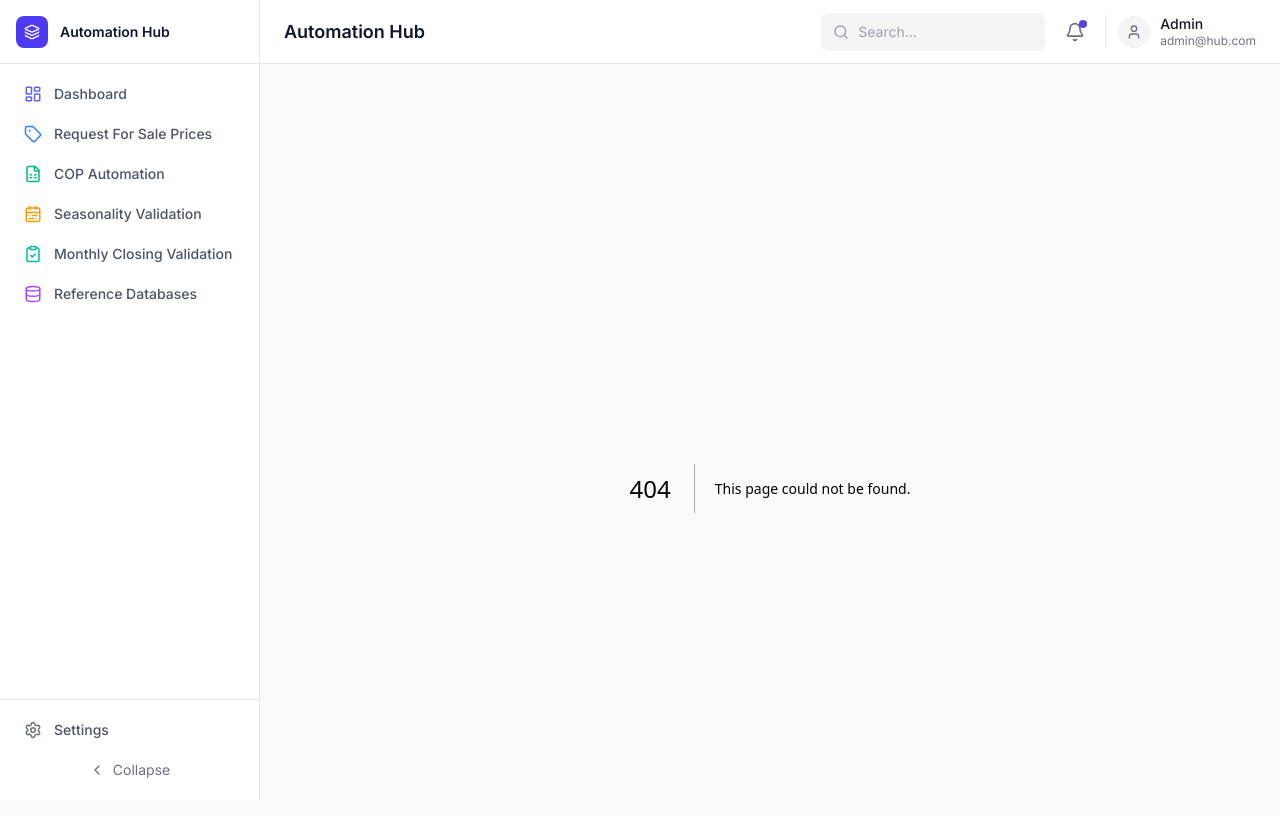
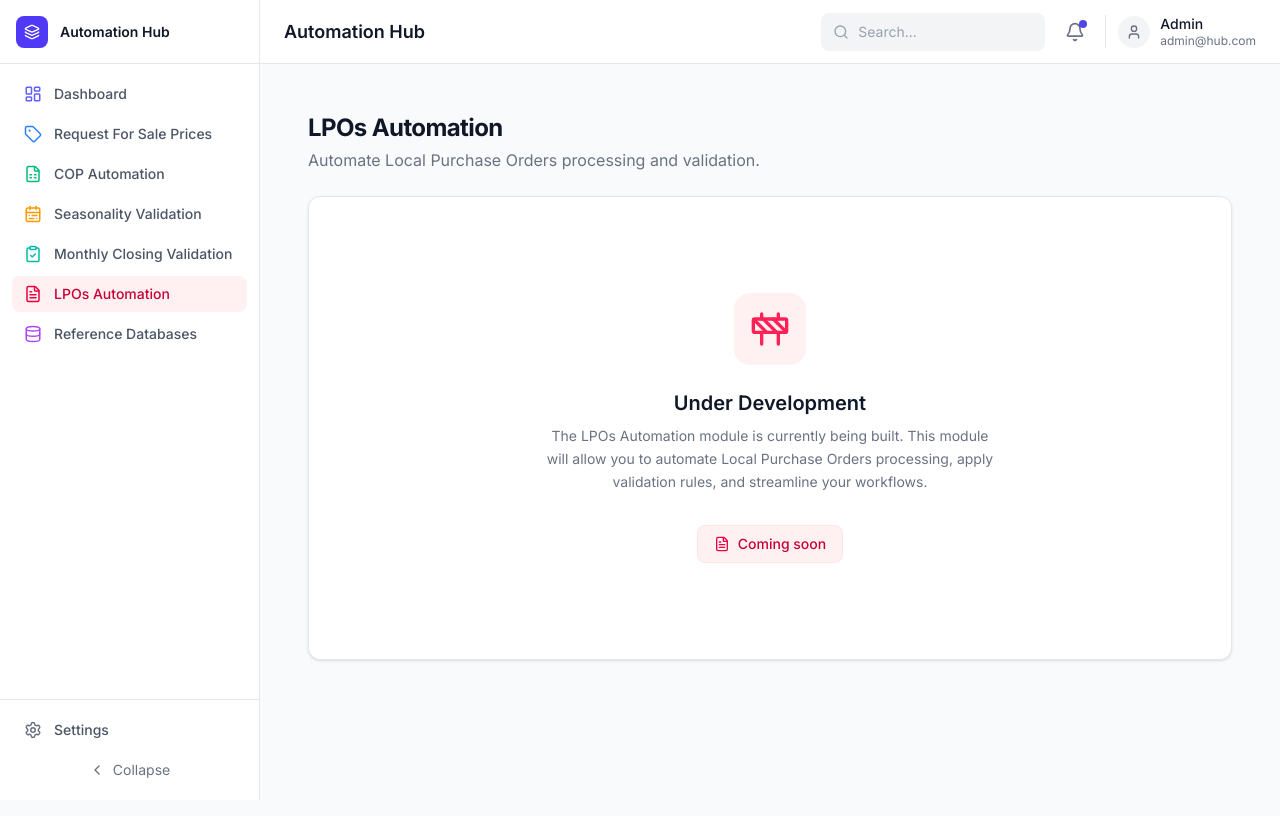
Before and after one commit to khamisy0/cop-automation, a Next.js app: page /lpos-automation in a window 1280 px wide. Before the commit this address had no page. Shown: the top 816 px of the page. Built offline with nearby package versions, Linux system fonts and the light colour scheme.

Commit message:
feat: add LPOs Automation module skeleton

```diff
--- /dev/null
+++ b/app/lpos-automation/page.tsx
@@ -0,0 +1,33 @@
+'use client';
+
+import { FileText, Construction } from 'lucide-react';
+
+export default function LPOsAutomation() {
+  return (
+    <div className="max-w-7xl mx-auto p-6 animate-fade-in space-y-6">
+      <div className="flex flex-col md:flex-row justify-between items-start md:items-center gap-4">
+        <div>
+          <h1 className="text-2xl font-bold text-gray-900 tracking-tight">LPOs Automation</h1>
+          <p className="text-gray-500 mt-1">Automate Local Purchase Orders processing and validation.</p>
+        </div>
+      </div>
+
+      <div className="bg-white border border-gray-200 rounded-xl shadow-sm overflow-hidden">
+        <div className="flex flex-col items-center justify-center py-24 px-8">
+          <div className="p-4 bg-rose-50 rounded-2xl mb-6">
+            <Construction className="w-10 h-10 text-rose-500" />
+          </div>
+          <h2 className="text-xl font-semibold text-gray-900 mb-2">Under Development</h2>
+          <p className="text-sm text-gray-500 max-w-md text-center leading-relaxed">
+            The LPOs Automation module is currently being built. This module will allow you to automate
+            Local Purchase Orders processing, apply validation rules, and streamline your workflows.
+          </p>
+          <div className="mt-8 flex items-center gap-2 px-4 py-2 bg-rose-50 border border-rose-100 rounded-lg">
+            <FileText className="w-4 h-4 text-rose-600" />
+            <span className="text-sm font-medium text-rose-700">Coming soon</span>
+          </div>
+        </div>
+      </div>
+    </div>
+  );
+}
--- a/app/page.tsx
+++ b/app/page.tsx
@@ -11,6 +11,7 @@ import {
   TrendingUp,
   Layers,
   ClipboardCheck,
+  FileText,
 } from 'lucide-react';
 import StatCard, { type ColorAccent } from '@/components/ui/StatCard';
 
@@ -56,6 +57,16 @@ export default function Dashboard() {
       color: 'teal' as ColorAccent,
       features: ['Closing data validation', 'Discrepancy detection', 'Pre-submission checks'],
     },
+    {
+      id: 'lpos-automation',
+      title: 'LPOs Automation',
+      description: 'Automate Local Purchase Orders processing and validation',
+      icon: FileText,
+      href: '/lpos-automation',
+      status: 'active' as const,
+      color: 'rose' as ColorAccent,
+      features: ['Automated LPO processing', 'Validation rules', 'Streamlined workflows'],
+    },
   ];
 
   const badgeStyles: Record<ColorAccent, string> = {
@@ -65,6 +76,7 @@ export default function Dashboard() {
     amber: 'bg-amber-50 text-amber-600',
     purple: 'bg-purple-50 text-purple-600',
     teal: 'bg-teal-50 text-teal-600',
+    rose: 'bg-rose-50 text-rose-600',
     gray: 'bg-gray-50 text-gray-500',
   };
 
@@ -72,7 +84,7 @@ export default function Dashboard() {
     <div className="space-y-6 animate-fade-in">
       {/* Stat Cards */}
       <div className="grid grid-cols-1 sm:grid-cols-2 xl:grid-cols-4 gap-6">
-        <StatCard title="Active Modules" value="4" icon={Layers} trend="Fully operational" color="indigo" />
+        <StatCard title="Active Modules" value="5" icon={Layers} trend="Fully operational" color="indigo" />
         <StatCard title="Files Processed" value="—" icon={FileSpreadsheet} color="blue" />
         <StatCard title="COP Batches" value="—" icon={FolderOpen} color="emerald" />
         <StatCard title="Requests Processed" value="—" icon={TrendingUp} color="purple" />
--- a/components/layout/Sidebar.tsx
+++ b/components/layout/Sidebar.tsx
@@ -15,6 +15,7 @@ import {
   Grid3X3,
   CalendarRange,
   ClipboardCheck,
+  FileText,
 } from 'lucide-react';
 
 interface SidebarProps {
@@ -60,6 +61,11 @@ const navItems: NavItem[] = [
     href: '/monthly-closing', label: 'Monthly Closing Validation', icon: ClipboardCheck,
     color: 'text-teal-500', activeBg: 'bg-teal-50', activeText: 'text-teal-700',
     activeIcon: 'text-teal-600', hoverBg: 'hover:bg-teal-50', hoverText: 'hover:text-teal-700'
+  },
+  {
+    href: '/lpos-automation', label: 'LPOs Automation', icon: FileText,
+    color: 'text-rose-500', activeBg: 'bg-rose-50', activeText: 'text-rose-700',
+    activeIcon: 'text-rose-600', hoverBg: 'hover:bg-rose-50', hoverText: 'hover:text-rose-700'
   },
   {
     href: '/admin',
--- a/components/ui/StatCard.tsx
+++ b/components/ui/StatCard.tsx
@@ -2,7 +2,7 @@
 
 import { type LucideIcon } from 'lucide-react';
 
-export type ColorAccent = 'indigo' | 'blue' | 'emerald' | 'amber' | 'purple' | 'teal' | 'gray';
+export type ColorAccent = 'indigo' | 'blue' | 'emerald' | 'amber' | 'purple' | 'teal' | 'rose' | 'gray';
 
 interface StatCardProps {
   title: string;
@@ -21,6 +21,7 @@ export default function StatCard({ title, value, icon: Icon, trend, trendUp, col
     amber: 'bg-amber-50 text-amber-600',
     purple: 'bg-purple-50 text-purple-600',
     teal: 'bg-teal-50 text-teal-600',
+    rose: 'bg-rose-50 text-rose-600',
     gray: 'bg-gray-50 text-gray-500',
   };
 
```
